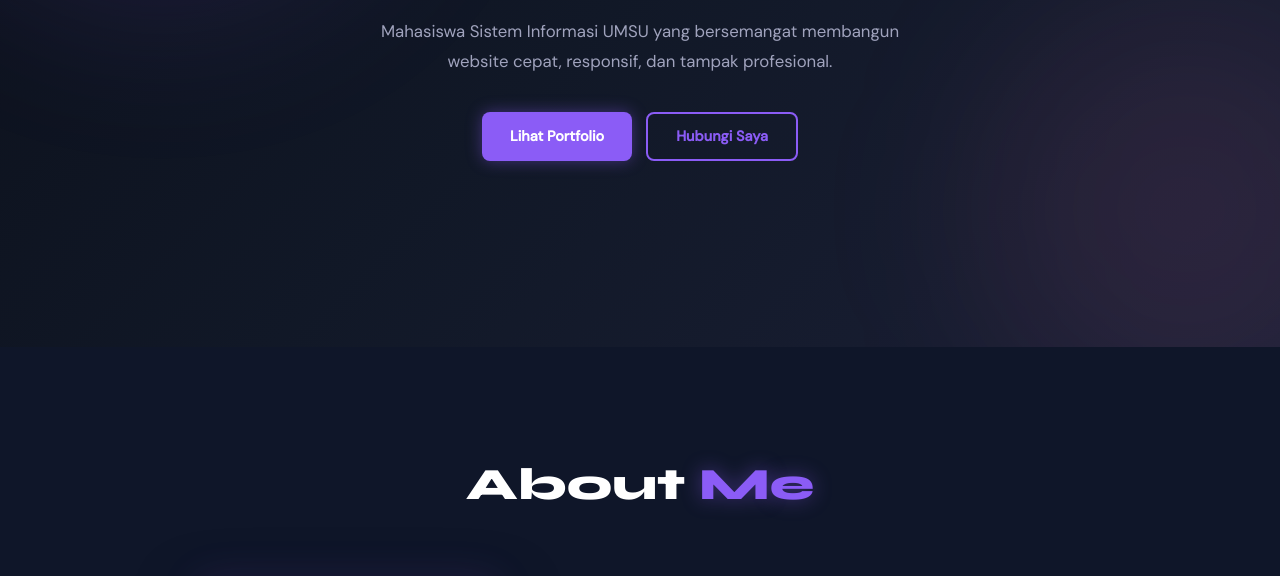
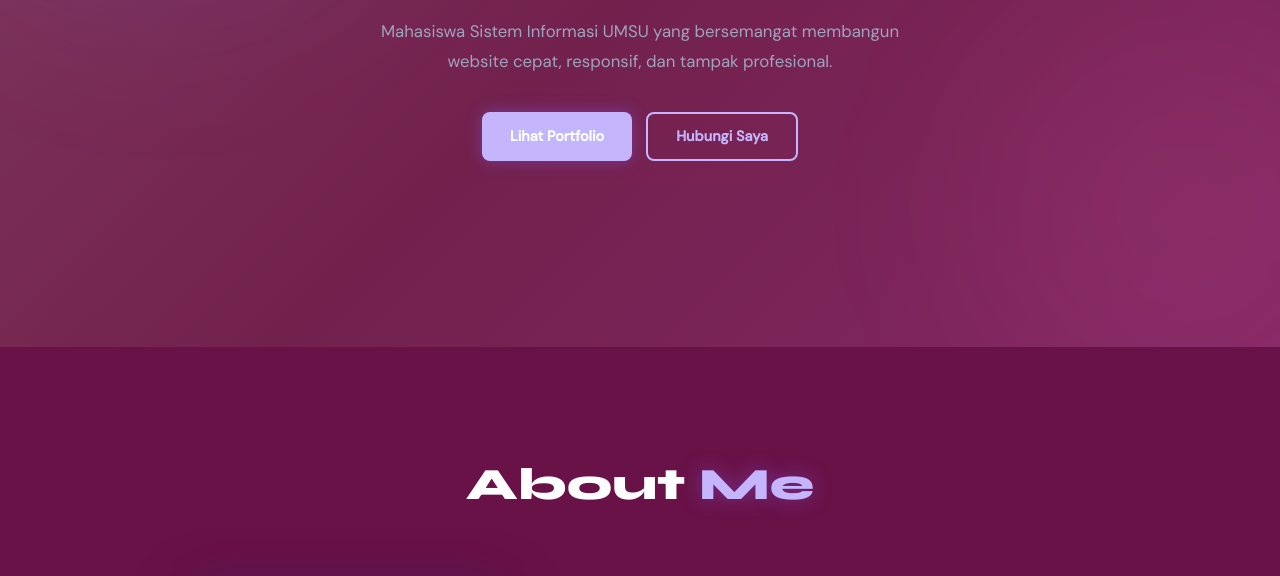
Before and after one commit to viaaapai/minggu-3, a plain HTML site: page index.html in a window 1280 px wide. Shown: the part 453-1029 px from the top of the page. Drawn offline with Linux system fonts and the light colour scheme.

Commit message:
update tampilan

```diff
--- a/style.css
+++ b/style.css
@@ -7,21 +7,21 @@ Fonts: Syne (display) + DM Sans (body)
 @import url('https://fonts.googleapis.com/css2?family=Syne:wght@400;600;700;800&family=DM+Sans:wght@300;400;500&display=swap');
 
 :root {
---bg-base: #0b0f19;
---bg-card: #141b2d;
---bg-nav: #0f1629;
---border: #1f2937;
---border-lit: #2d3a52;
+--bg-base: #bd397b;
+--bg-card: #b31865;
+--bg-nav: #691247;
+--border: #b1358c;
+--border-lit: #b8409a;
 
---purple: #8b5cf6;
+--purple: #c4b5fd;
 --purple-dim: rgba(139, 92, 246, 0.15);
 --purple-glow: rgba(139, 92, 246, 0.4);
---pink: #f472b6;
+--pink: #e74599;
 --cyan: #22d3ee;
 
 --text: #e4e6eb;
 --text-muted: #a0a3bd;
---text-dim: #6b7280;
+--text-dim: #c4b5fd;
 --white: #ffffff;
 
 --font-display: 'Syne', sans-serif;
@@ -173,7 +173,7 @@ HERO
 ───────────────────────────────────────────── */
 .hero {
 min-height: calc(100vh - var(--nav-h));
-background: linear-gradient(135deg, #0b0f19, #111827, #1a1f35);
+background: linear-gradient(135deg, #803b5d, #72214d, #832764);
 display: flex;
 align-items: center;
 justify-content: center;
```
